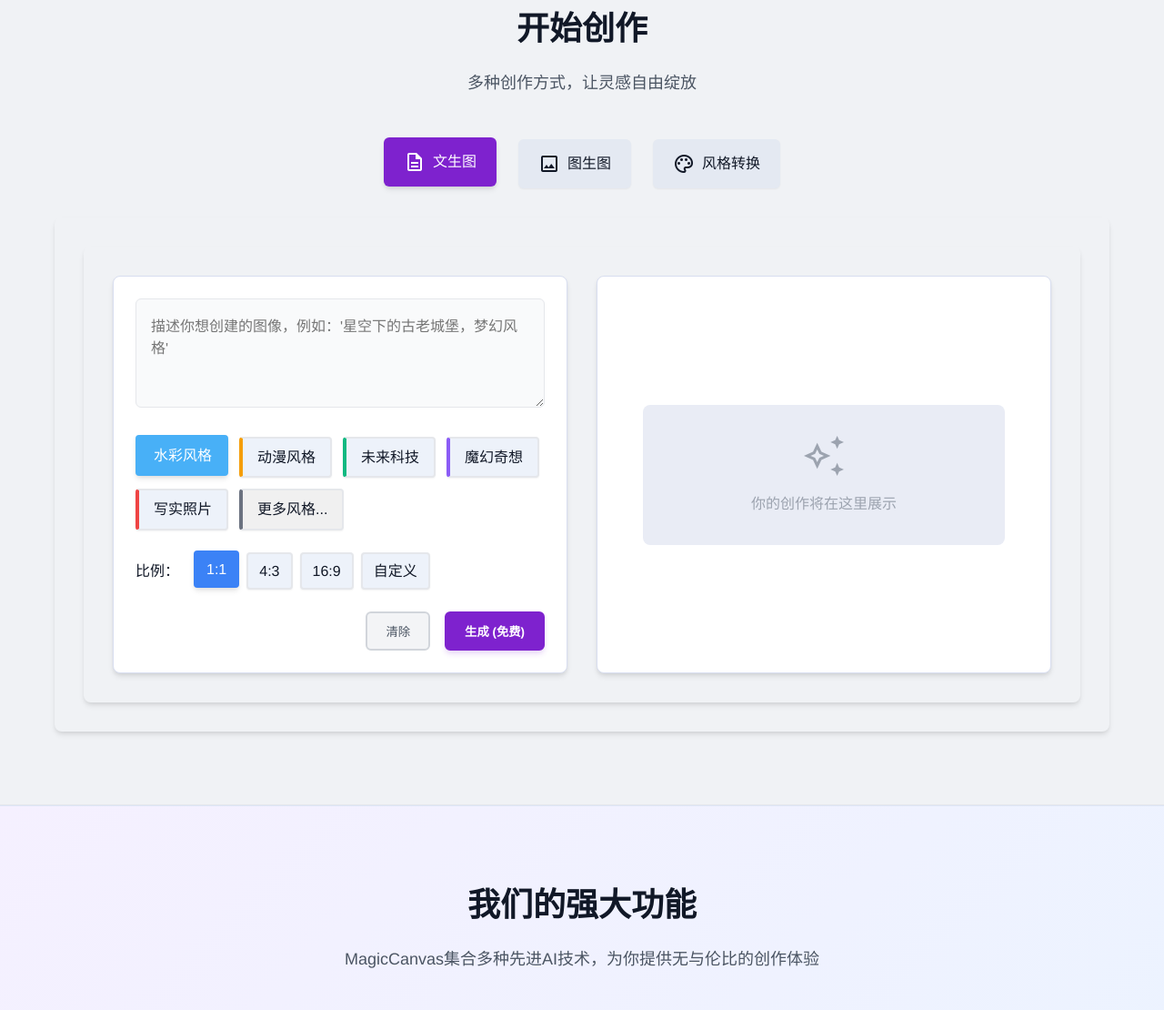
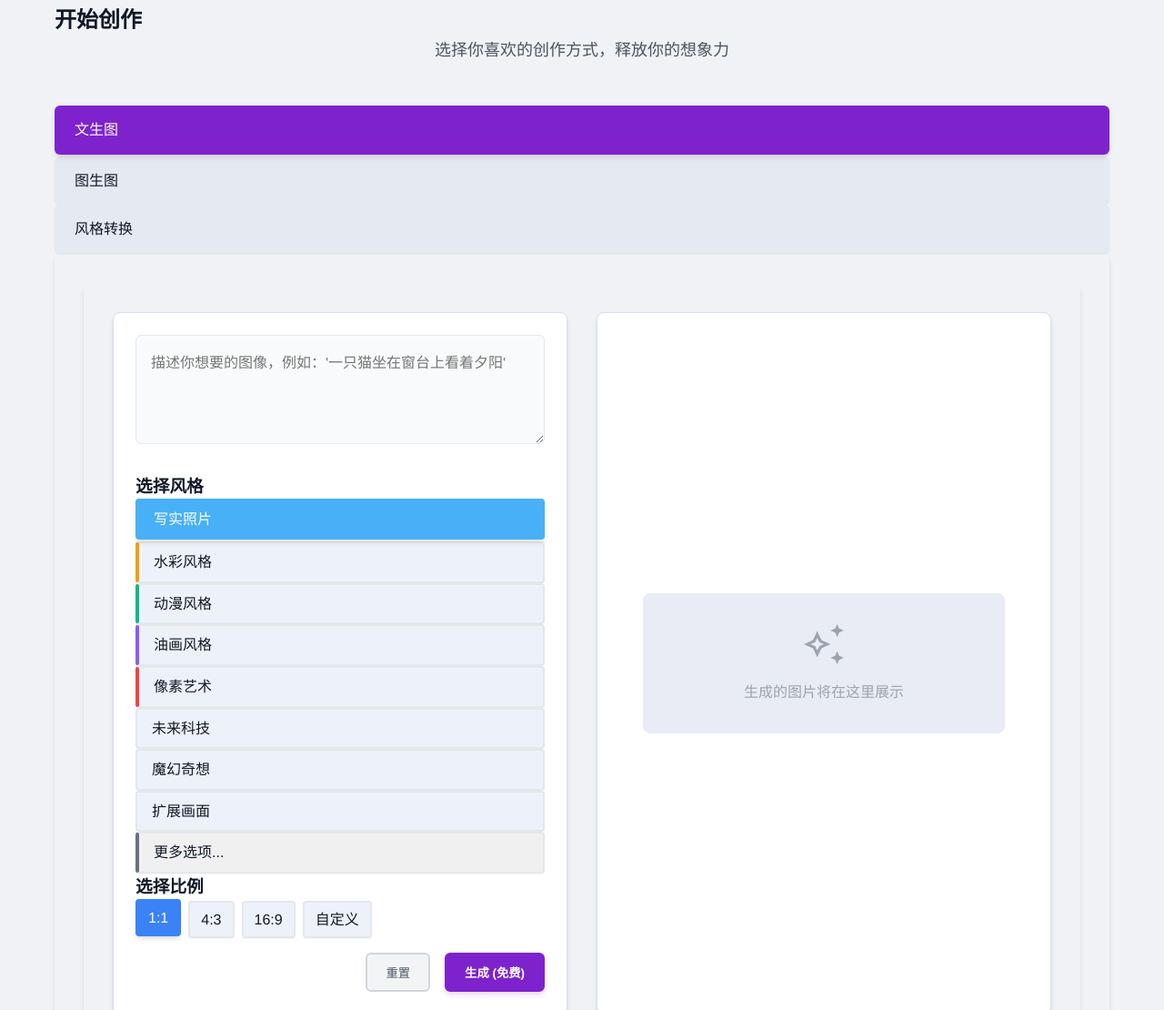
Before and after one commit to xiaoyangma2025/magic-canvas, a website: page index.html in a window 1280 px wide. Shown: the part 1422-2532 px from the top of the page at 91% size. Drawn offline with nearby package versions, Linux system fonts and the light colour scheme.

Commit message:
修改index.html结构，确保与JavaScript选择器匹配

```diff
--- a/index.html
+++ b/index.html
@@ -107,37 +107,35 @@
 
     <section id="create" class="create-section">
         <div class="container">
-            <div class="create-header">
-                <h2>开始创作</h2>
-                <p>多种创作方式，让灵感自由绽放</p>
-            </div>
-
-            <div class="create-options">
-                <div class="create-tab active" data-tab="text-to-image">
-                    <span class="material-symbols-outlined">description</span>
-                    <span>文生图</span>
-                </div>
-                <div class="create-tab" data-tab="image-to-image">
-                    <span class="material-symbols-outlined">image</span>
-                    <span>图生图</span>
-                </div>
-                <div class="create-tab" data-tab="style-transfer">
-                    <span class="material-symbols-outlined">palette</span>
-                    <span>风格转换</span>
-                </div>
+            <h2>开始创作</h2>
+            <p class="section-desc">选择你喜欢的创作方式，释放你的想象力</p>
+            <div class="create-tabs">
+                <div class="create-tab active" data-panel="text-to-image-panel">文生图</div>
+                <div class="create-tab" data-panel="image-to-image-panel">图生图</div>
+                <div class="create-tab" data-panel="style-transfer-panel">风格转换</div>
             </div>
 
             <div class="create-content">
                 <!-- 文生图面板 -->
                 <div class="create-panel active" id="text-to-image-panel">
                     <div class="input-area">
-                        <textarea placeholder="描述你想创建的图像，例如：'星空下的古老城堡，梦幻风格'"></textarea>
-                        <div class="style-select">
+                        <textarea placeholder="描述你想要的图像，例如：'一只猫坐在窗台上看着夕阳'"></textarea>
+                        <h3>选择风格</h3>
+                        <div class="style-options">
                             <div class="style-option active">
+                                <span>写实照片</span>
+                            </div>
+                            <div class="style-option">
                                 <span>水彩风格</span>
                             </div>
                             <div class="style-option">
                                 <span>动漫风格</span>
+                            </div>
+                            <div class="style-option">
+                                <span>油画风格</span>
+                            </div>
+                            <div class="style-option">
+                                <span>像素艺术</span>
                             </div>
                             <div class="style-option">
                                 <span>未来科技</span>
@@ -146,30 +144,40 @@
                                 <span>魔幻奇想</span>
                             </div>
                             <div class="style-option">
-                                <span>写实照片</span>
+                                <span>扩展画面</span>
                             </div>
                             <div class="style-option more">
-                                <span>更多风格...</span>
+                                <span>更多选项...</span>
                             </div>
                         </div>
-                        <div class="aspect-ratio">
-                            <span>比例：</span>
-                            <div class="ratio-options">
-                                <div class="ratio-option active">1:1</div>
-                                <div class="ratio-option">4:3</div>
-                                <div class="ratio-option">16:9</div>
-                                <div class="ratio-option">自定义</div>
+                        <h3>选择比例</h3>
+                        <div class="ratio-options">
+                            <div class="ratio-option active" data-ratio="1:1">
+                                <div class="ratio-preview square"></div>
+                                <span>1:1</span>
+                            </div>
+                            <div class="ratio-option" data-ratio="4:3">
+                                <div class="ratio-preview landscape"></div>
+                                <span>4:3</span>
+                            </div>
+                            <div class="ratio-option" data-ratio="16:9">
+                                <div class="ratio-preview widescreen"></div>
+                                <span>16:9</span>
+                            </div>
+                            <div class="ratio-option" data-ratio="custom">
+                                <div class="ratio-preview custom"></div>
+                                <span>自定义</span>
                             </div>
                         </div>
                         <div class="action-buttons">
-                            <button class="btn btn-secondary">清除</button>
+                            <button class="btn btn-secondary">重置</button>
                             <button class="btn btn-primary">生成 (免费)</button>
                         </div>
                     </div>
                     <div class="preview-area">
                         <div class="preview-placeholder">
                             <span class="material-symbols-outlined">auto_awesome</span>
-                            <p>你的创作将在这里展示</p>
+                            <p>生成的图片将在这里展示</p>
                         </div>
                     </div>
                 </div>
```
